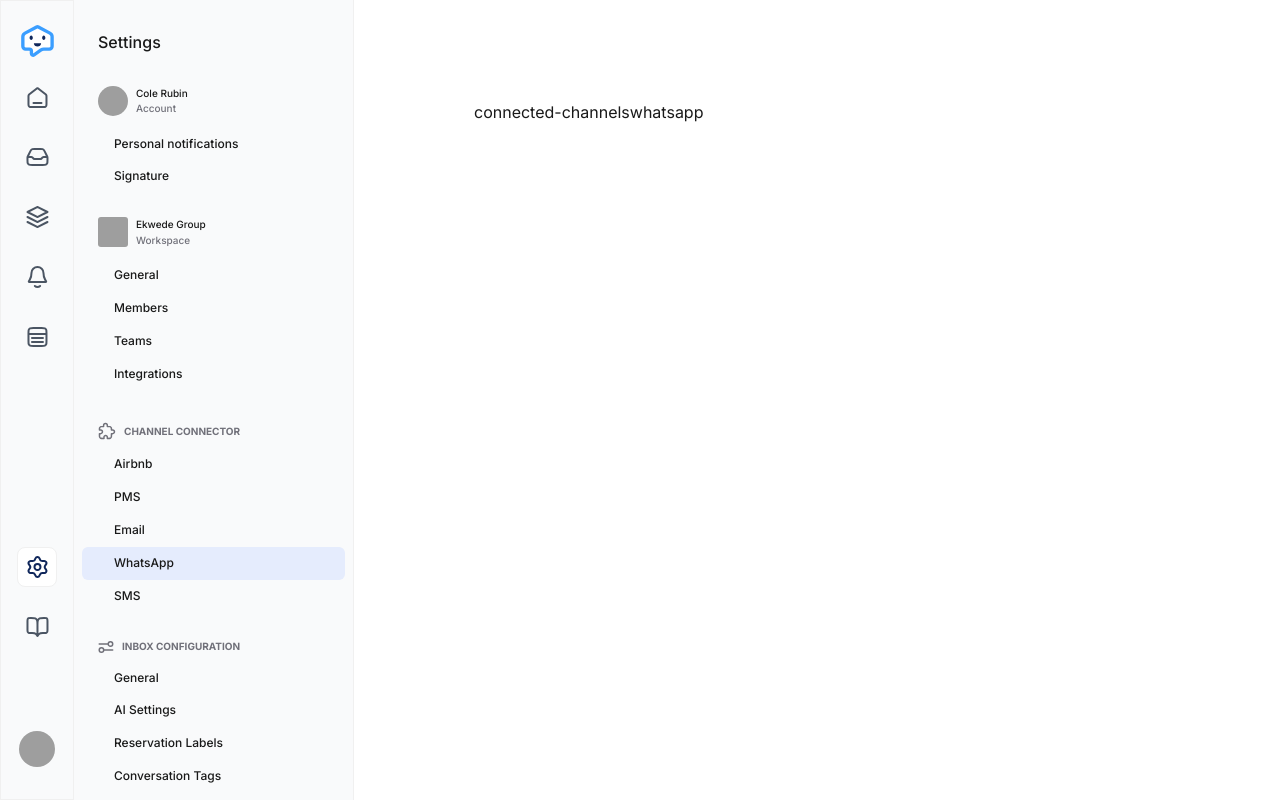
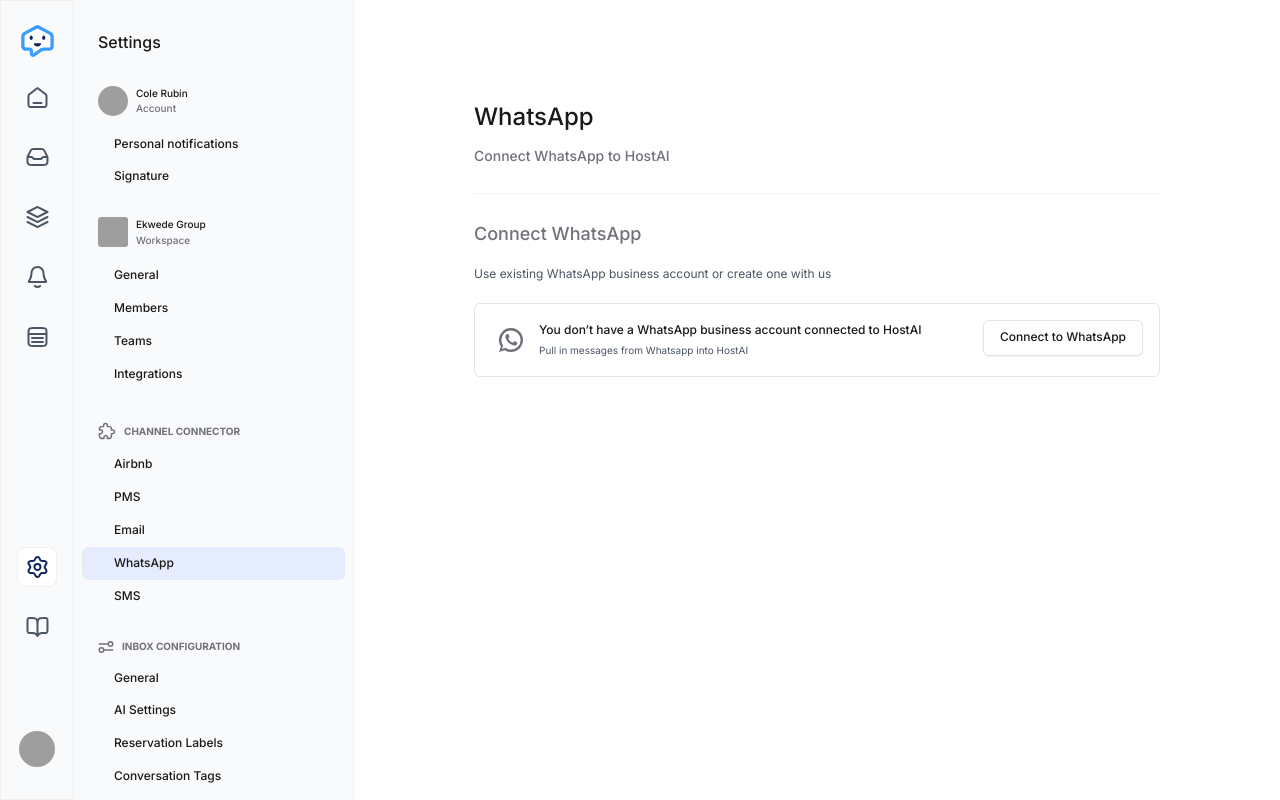
Before and after one commit to punnkam/unified-inbox-will, a Next.js app: page /1/settings/connected-channels/whatsapp in a window 1280 px wide. Built offline with nearby package versions, Linux system fonts and the light colour scheme; grey boxes are pictures that could not be loaded.

Commit message:
add whatsapp

```diff
--- /dev/null
+++ b/app/[workspaceId]/settings/connected-channels/whatsapp/page.tsx
@@ -0,0 +1,108 @@
+"use client";
+import { SettingsContainer } from "@/components/custom/SettingsContainer";
+import { Button } from "@/components/ui/button";
+import { Input } from "@/components/ui/input";
+import {
+    MailIcon,
+    CheckCircleIcon,
+    WhatsAppIcon,
+} from "@/components/icons/CustomIcons";
+import {
+    DropdownMenu,
+    DropdownMenuTrigger,
+    DropdownMenuContent,
+    DropdownMenuItem,
+} from "@/components/ui/dropdown-menu";
+import { ChevronDownIcon, Copy, PowerIcon } from "lucide-react";
+import { useState } from "react";
+import { Checkbox } from "@/components/ui/checkbox";
+import clsx from "clsx";
+import { Switch } from "@/components/ui/switch";
+import Link from "next/link";
+
+export default async function EmailPage({
+    params: { workspaceId },
+}: {
+    params: { workspaceId: string };
+}) {
+    const [data, setData] = useState<string>("Single email");
+    const [forwardingSetup, setForwardingSetup] = useState<boolean>(false);
+    const [domain, setDomain] = useState<{
+        _id: string;
+        domain: string;
+        domainId: string;
+        dkimPendingHost: string;
+        dkimPendingTextValue: string;
+        dkimVerified: boolean;
+        returnPathVerified: boolean;
+    }>({
+        _id: "",
+        domain: "",
+        domainId: "",
+        dkimPendingHost: "",
+        dkimPendingTextValue: "",
+        dkimVerified: false,
+        returnPathVerified: false,
+    });
+
+    return (
+        <div className='flex flex-col gap-[28px]'>
+            <div className='flex flex-col gap-3'>
+                <h1 className='text-title-2xl'>WhatsApp</h1>
+                <p className='text-subtitle-sm text-tertiary'>
+                    Connect WhatsApp to HostAI
+                </p>
+            </div>
+
+            <div className='border-b border-primary'></div>
+
+            <div className='flex flex-col gap-5'>
+                <p className='text-title-lg text-tertiary'>Connect WhatsApp</p>
+                <p className='text-body-xs text-secondary font-normal'>
+                    Use existing WhatsApp business account or create one with us
+                </p>
+                <div className='flex justify-between items-start border border-secondary rounded-md p-4'>
+                    <div className='flex items-center gap-2'>
+                        <div className='w-10 h-10 flex justify-center items-center'>
+                            <WhatsAppIcon className='text-icon-tertiary' />
+                        </div>
+                        <div className='flex flex-col gap-1'>
+                            <p className='text-subtitle-xs'>
+                                {`You don’t have a WhatsApp business account connected to HostAI`}
+                            </p>
+                            <p className='text-body-2xs font-normal text-secondary'>
+                                Pull in messages from Whatsapp into HostAI
+                            </p>
+                        </div>
+                    </div>
+                    <div>
+                        <Link href={"./ai-settings/autopilot"}>
+                            <Button variant={"outline"} size={"sm"}>
+                                Connect to WhatsApp
+                            </Button>
+                        </Link>
+                    </div>
+                </div>
+            </div>
+        </div>
+    );
+}
+
+interface HeaderSubHeaderProps {
+    bullet: number;
+    name: string;
+    description: string;
+}
+const HeaderSubHeader = ({
+    bullet,
+    name,
+    description,
+}: HeaderSubHeaderProps) => (
+    <div className='flex flex-col gap-2'>
+        <p className='text-title-lg text-tertiary'>
+            {bullet > 0 ? `${bullet}. ` : ""}
+            {name}
+        </p>
+        <p className='text-body-xs text-secondary font-normal'>{description}</p>
+    </div>
+);
```
